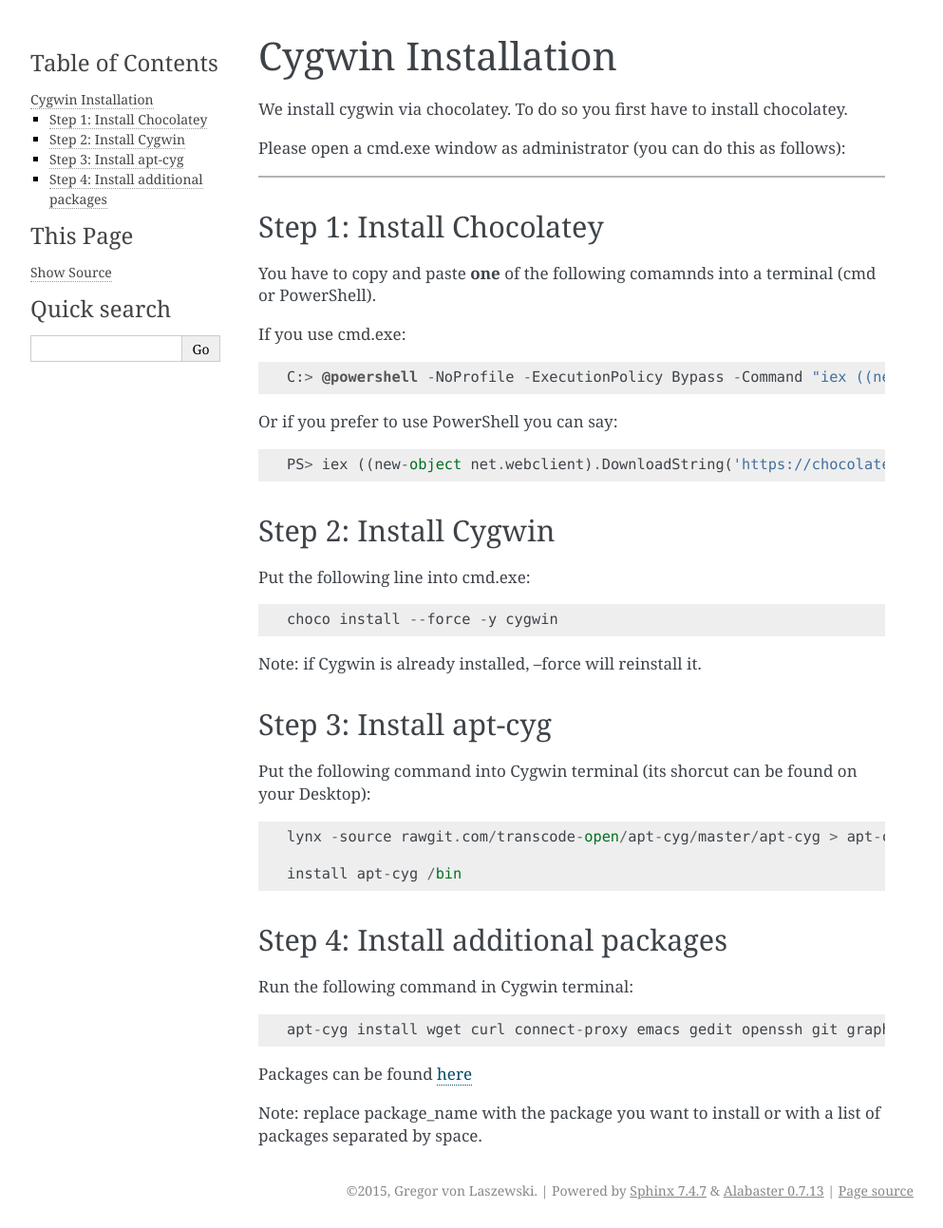
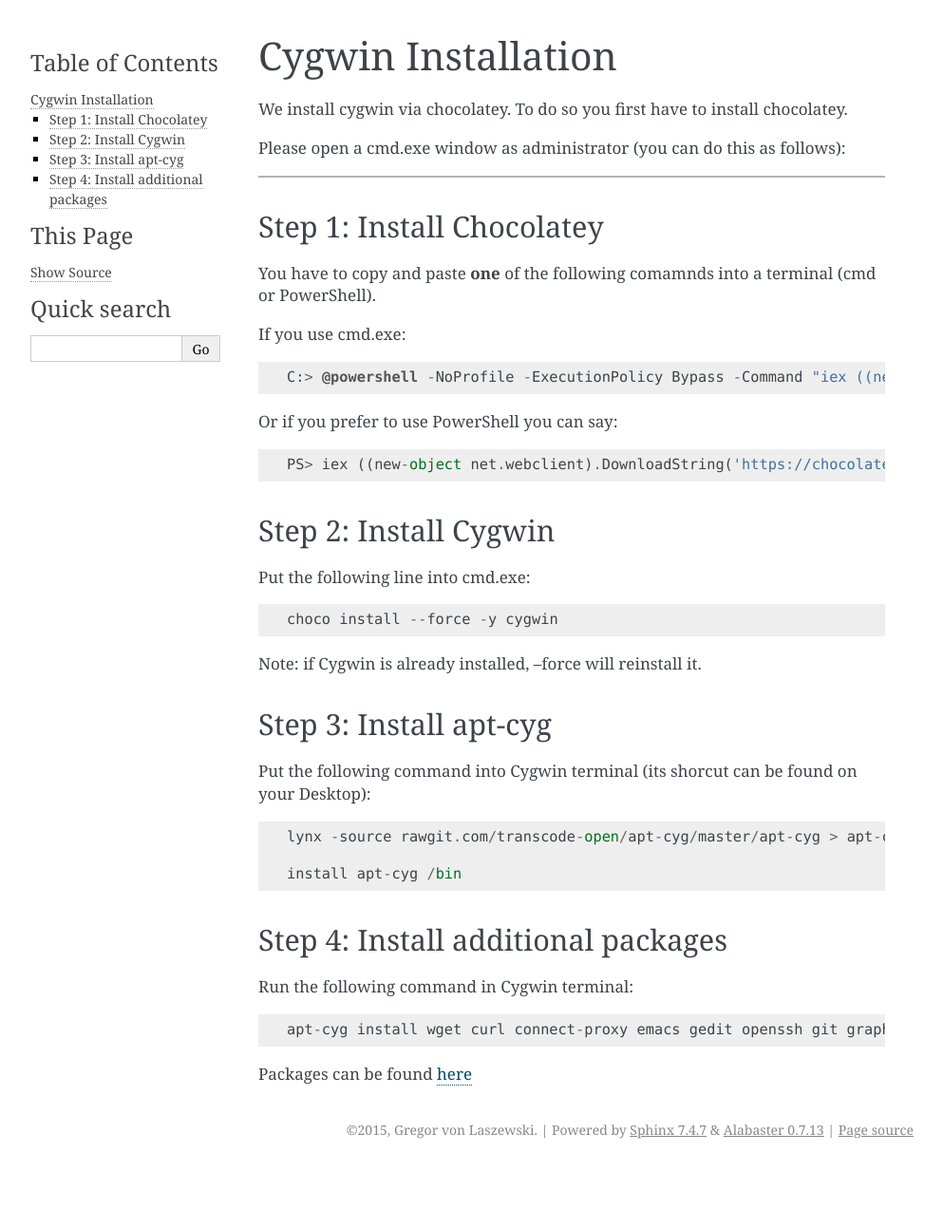
Before and after one commit to cloudmesh-cmd3/windows-cygwin-experimental, a Sphinx documentation site: the page built from docs/source/windows/installation.rst, in a window 1280 px wide. Shown: the whole page at 95% size, without its empty margins (148-1141 px from the left). Built offline with Sphinx 7.4.7, drawn with Linux system fonts in a browser that asks for light colours; after the commit the page ends 1229 px from its top, so only the background shows below that.

Commit message:
apt-cyg documentation was formated

```diff
--- a/docs/source/windows/installation.rst
+++ b/docs/source/windows/installation.rst
@@ -50,5 +50,3 @@
 Packages can be found `here`_
 
 .. _here: https://cygwin.com/packages/package_list.html
-
-Note: replace package_name with the package you want to install or with a list of packages separated by space.
```
